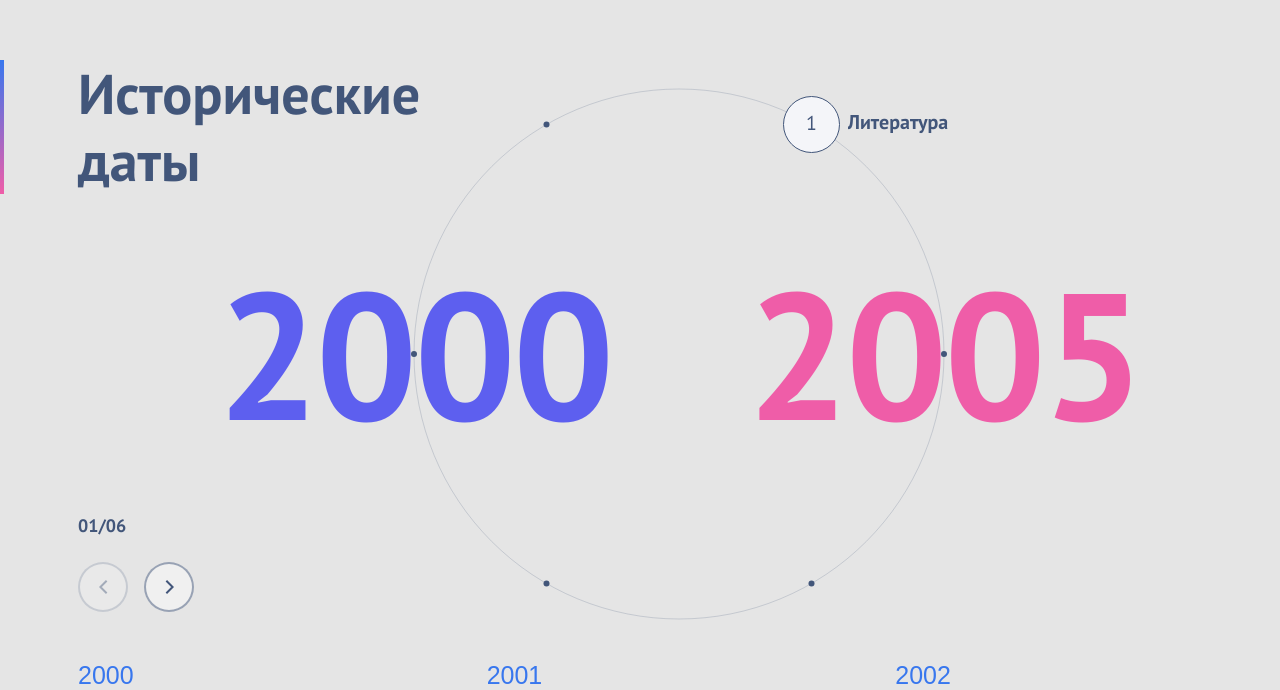
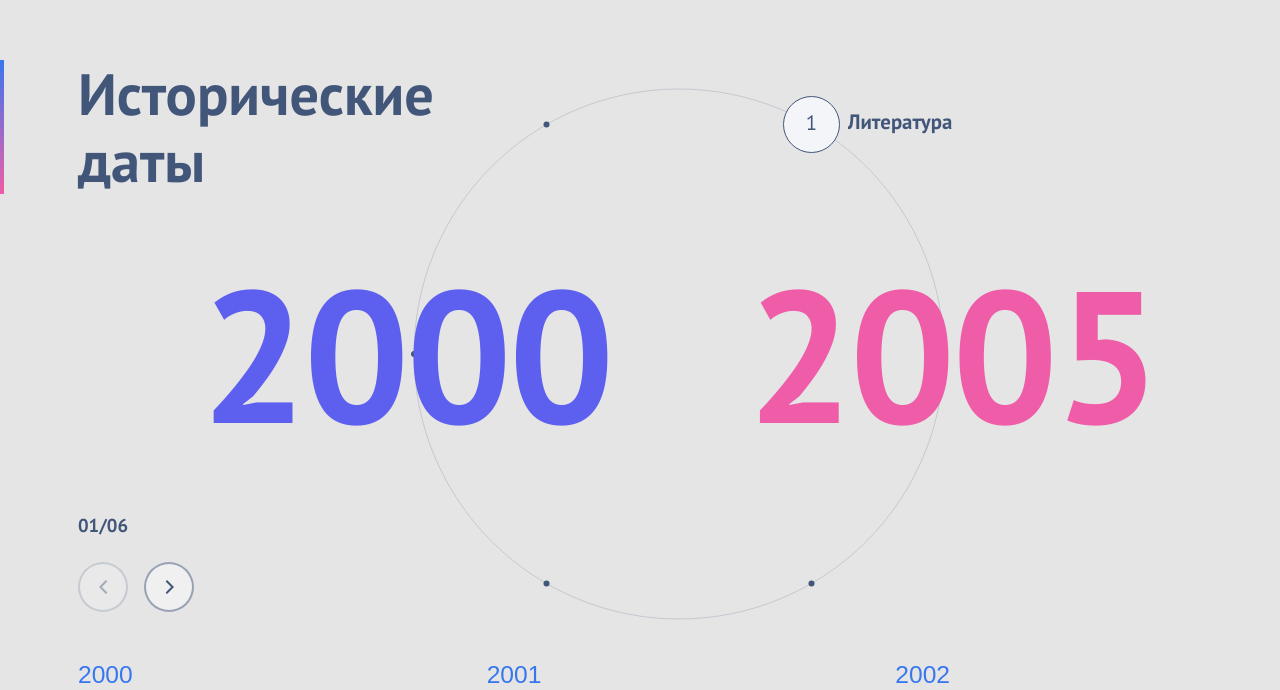
Before and after one commit to SvetlanaLevkovskaya/timeline-block, a React app: page / in a window 1280 px wide. Shown: the part 110-800 px from the top of the page. Built offline with nearby package versions, Linux system fonts and the light colour scheme.

Commit message:
feat: optimize font loading and improve accessibility

```diff
--- a/public/index.html
+++ b/public/index.html
@@ -2,7 +2,17 @@
 <html lang="en">
 <head>
     <meta charset="UTF-8" />
-    <meta content="width=device-width, initial-scale=1.0" name="viewport" />
+    <meta name="viewport" content="width=device-width, initial-scale=1.0" />
+    <meta
+            name="description"
+            content="Interactive timeline slider showcasing key events with smooth navigation and responsive design."
+    />
+
+    <link rel="preconnect" href="https://fonts.googleapis.com">
+    <link rel="preconnect" href="https://fonts.gstatic.com" crossorigin>
+
+     <link href="https://fonts.googleapis.com/css2?family=PT+Sans:ital,wght@0,400;0,700;1,400;1,700&display=swap" rel="stylesheet">
+
     <title>Timeline Block</title>
 </head>
 <body>
--- a/src/App.tsx
+++ b/src/App.tsx
@@ -4,8 +4,8 @@ import './styles/global.scss';
 
 export default function App() {
   return (
-    <div className="container">
+    <main className="container">
       <TimelineBlock ranges={data} />
-    </div>
+    </main>
   );
 }
--- a/src/components/TimelineBlock/TimelineBlock.module.scss
+++ b/src/components/TimelineBlock/TimelineBlock.module.scss
@@ -30,7 +30,7 @@ $bp-mobile: 475px;
 .title {
   max-width: 353px;
   font-size: 56px;
-  font-weight: 600;
+  font-weight: 700;
   color: var(--color-text);
   line-height: 120%;
   text-align: left;
@@ -73,7 +73,7 @@ $bp-mobile: 475px;
   display: flex;
   gap: 136px;
   font-size: clamp(72px, 15vw, 180px);
-  font-weight: 600;
+  font-weight: 700;
   line-height: 160px;
   letter-spacing: -0.02em;
   pointer-events: none;
@@ -102,7 +102,7 @@ $bp-mobile: 475px;
 
 .counter {
   font-size: 18px;
-  font-weight: 600;
+  font-weight: 700;
   color: var(--color-text);
 }
 
@@ -243,7 +243,7 @@ $bp-mobile: 475px;
     justify-content: center;
     gap: 56px;
     font-size: 120px;
-    font-weight: 600;
+    font-weight: 700;
     line-height: 72px;
     letter-spacing: -0.02em;
     pointer-events: none;
--- a/src/components/TimelineBlock/TimelineDesktop.tsx
+++ b/src/components/TimelineBlock/TimelineDesktop.tsx
@@ -63,9 +63,14 @@ export const TimelineDesktop = ({
         </span>
 
         <div className={styles.arrowWrapper}>
-          <ArrowButton onClick={onPrev} disabled={activeIndex === 0} />
+          <ArrowButton ariaLabel="Previous slide" onClick={onPrev} disabled={activeIndex === 0} />
 
-          <ArrowButton onClick={onNext} disabled={activeIndex === total - 1} direction="right" />
+          <ArrowButton
+            ariaLabel="Next slide"
+            onClick={onNext}
+            disabled={activeIndex === total - 1}
+            direction="right"
+          />
         </div>
       </div>
 
--- a/src/components/TimelineBlock/TimelineMobile.tsx
+++ b/src/components/TimelineBlock/TimelineMobile.tsx
@@ -28,9 +28,15 @@ export const TimelineMobile = ({ activeIndex, total, activeRange, onPrev, onNext
         </span>
 
         <div className={styles.arrowWrapper}>
-          <ArrowButton onClick={onPrev} disabled={activeIndex === 0} size="mobile" />
+          <ArrowButton
+            ariaLabel="Previous slide"
+            onClick={onPrev}
+            disabled={activeIndex === 0}
+            size="mobile"
+          />
 
           <ArrowButton
+            ariaLabel="Next slide"
             onClick={onNext}
             disabled={activeIndex === total - 1}
             size="mobile"
--- a/src/components/TimelineBlock/TimelineSlider.tsx
+++ b/src/components/TimelineBlock/TimelineSlider.tsx
@@ -1,6 +1,6 @@
 import { Swiper, SwiperSlide } from 'swiper/react';
 import { Navigation, Pagination } from 'swiper/modules';
-import { useState, useRef, useCallback } from 'react';
+import { useCallback, useRef, useState } from 'react';
 
 import 'swiper/css';
 import 'swiper/css/navigation';
@@ -36,7 +36,11 @@ export const TimelineSlider = ({ events }: Props) => {
   return (
     <div className={styles.sliderWrapper}>
       {!isMobile && canPrev && (
-        <button className={`${styles.sliderArrow} ${styles.left}`} onClick={goPrev}>
+        <button
+          aria-label="Previous slide"
+          className={`${styles.sliderArrow} ${styles.left}`}
+          onClick={goPrev}
+        >
           <svg width="8" height="12" viewBox="0 0 8 12" fill="none">
             <path
               d="M0.707093 0.707092L5.70709 5.70709L0.707093 10.7071"
@@ -48,7 +52,11 @@ export const TimelineSlider = ({ events }: Props) => {
       )}
 
       {!isMobile && canNext && (
-        <button className={`${styles.sliderArrow} ${styles.right}`} onClick={goNext}>
+        <button
+          aria-label="Next slide"
+          className={`${styles.sliderArrow} ${styles.right}`}
+          onClick={goNext}
+        >
           <svg width="8" height="12" viewBox="0 0 8 12" fill="none">
             <path
               d="M0.707093 0.707092L5.70709 5.70709L0.707093 10.7071"
--- a/src/components/ui/ArrowButton/ArrowButton.tsx
+++ b/src/components/ui/ArrowButton/ArrowButton.tsx
@@ -4,6 +4,7 @@ import { ArrowIcon } from '../icons/ArrowIcon';
 import styles from './ArrowButton.module.scss';
 
 type ArrowButtonProps = ButtonHTMLAttributes<HTMLButtonElement> & {
+  ariaLabel: string;
   size?: 'desktop' | 'mobile';
   direction?: 'left' | 'right';
   iconSize?: number;
@@ -11,6 +12,7 @@ type ArrowButtonProps = ButtonHTMLAttributes<HTMLButtonElement> & {
 };
 
 export const ArrowButton = ({
+  ariaLabel,
   size = 'desktop',
   direction = 'left',
   iconSize,
@@ -22,12 +24,18 @@ export const ArrowButton = ({
 
   return (
     <button
+      aria-label={ariaLabel}
       className={clsx(styles.arrow, styles[size], className, {
         [styles.right]: direction === 'right',
       })}
       {...rest}
     >
-      <ArrowIcon size={iconSize ?? defaultIconSize} color={iconColor} direction={direction} />
+      <ArrowIcon
+        aria-hidden="true"
+        size={iconSize ?? defaultIconSize}
+        color={iconColor}
+        direction={direction}
+      />
     </button>
   );
 };
--- a/src/components/ui/icons/ArrowIcon.tsx
+++ b/src/components/ui/icons/ArrowIcon.tsx
@@ -1,6 +1,6 @@
 import React from 'react';
 
-type ArrowIconProps = {
+type ArrowIconProps = React.SVGProps<SVGSVGElement> & {
   size?: number;
   color?: string;
   direction?: 'left' | 'right';
@@ -10,11 +10,19 @@ export const ArrowIcon = ({
   size = 9,
   color = 'var(--color-text)',
   direction = 'left',
+  ...svgProps
 }: ArrowIconProps) => {
   const transform = direction === 'right' ? 'rotate(180 4.5 7)' : undefined;
 
   return (
-    <svg width={size} height={(size / 9) * 14} viewBox="0 0 9 14" fill="none">
+    <svg
+      width={size}
+      height={(size / 9) * 14}
+      viewBox="0 0 9 14"
+      fill="none"
+      focusable="false"
+      {...svgProps}
+    >
       <path
         d="M7.66418 0.707108L1.41419 6.95711L7.66418 13.2071"
         stroke={color}
--- a/src/styles/global.scss
+++ b/src/styles/global.scss
@@ -1,5 +1,3 @@
-@import url('https://fonts.googleapis.com/css2?family=PT+Sans:wght@400;700&display=swap');
-
 *,
 *::before,
 *::after {
@@ -13,9 +11,16 @@ body {
   width: 100%;
   height: 100%;
   overflow: auto;
-  font-family: 'PT Sans', sans-serif;
+  font-family:
+          'PT Sans',
+          system-ui,
+          -apple-system,
+          BlinkMacSystemFont,
+          'Segoe UI',
+          sans-serif;
   font-size: 20px;
   line-height: 1.3;
+  font-size-adjust: 0.52;
   color: #42567a;
   background-color: #e5e5e5;
   scroll-behavior: smooth;
@@ -77,7 +82,7 @@ h3,
 h4,
 h5,
 h6 {
-  font-weight: 600;
+  font-weight: 700;
   color: #1f1f1f;
 }
 
@@ -95,6 +100,5 @@ a {
 }
 
 html {
-  scroll-behavior: smooth;
   user-select: none;
 }
```
